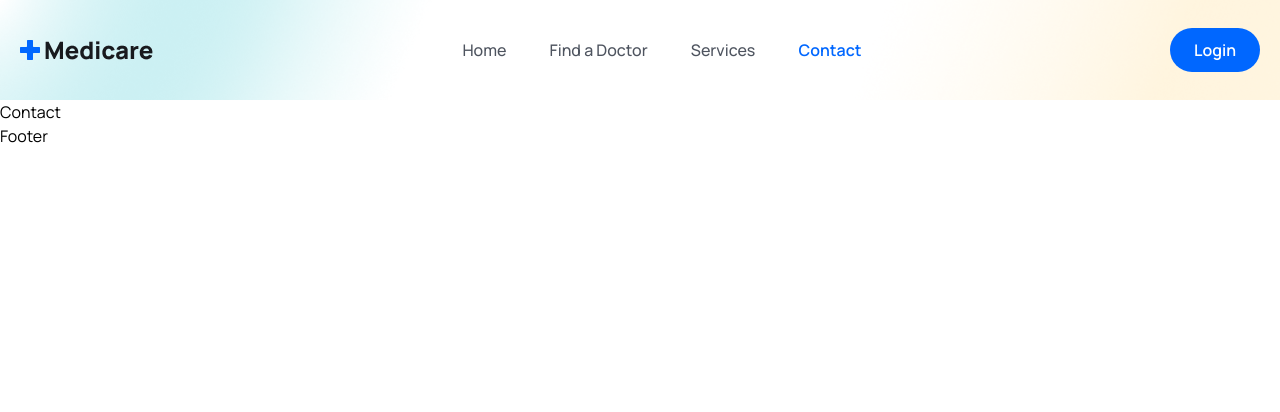
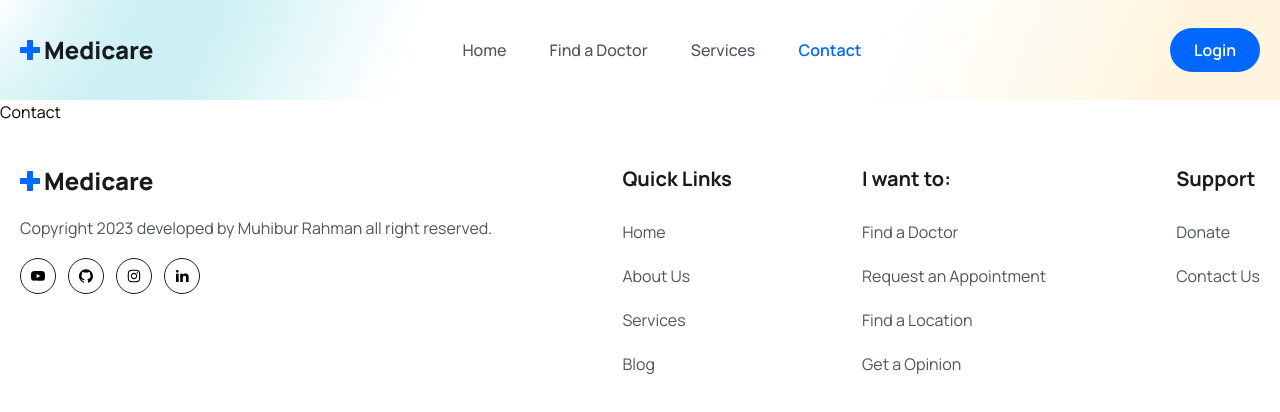
Before and after one commit to Goat95/medicare, a React (Vite) app in the folder frontend/: page /contact in a window 1280 px wide. Shown: the top 412 px of the page. Built offline with nearby package versions, Linux system fonts and the light colour scheme; the HTML template or start-up script is replaced by a standard one.

Commit message:
feat: implement footer section

```diff
--- a/frontend/src/components/Footer/Footer.jsx
+++ b/frontend/src/components/Footer/Footer.jsx
@@ -1,5 +1,159 @@
+import { Link } from "react-router-dom";
+import logo from "../../assets/images/logo.png";
+import { RiLinkedinFill } from "react-icons/ri";
+import {
+  AiFillYoutube,
+  AiFillGithub,
+  AiOutlineInstagram,
+} from "react-icons/ai";
+
+const socialLinks = [
+  {
+    path: "https://www.youtube.com",
+    icon: <AiFillYoutube className="group-hover:text-white w-4 h-5" />,
+  },
+  {
+    path: "https://github.com",
+    icon: <AiFillGithub className="group-hover:text-white w-4 h-5" />,
+  },
+  {
+    path: "https://www.instagram.com",
+    icon: <AiOutlineInstagram className="group-hover:text-white w-4 h-5" />,
+  },
+  {
+    path: "https://www.linkedin.com",
+    icon: <RiLinkedinFill className="group-hover:text-white w-4 h-5" />,
+  },
+];
+
+const quickLinks01 = [
+  {
+    path: "/home",
+    display: "Home",
+  },
+  {
+    path: "/",
+    display: "About Us",
+  },
+  {
+    path: "/services",
+    display: "Services",
+  },
+  {
+    path: "/",
+    display: "Blog",
+  },
+];
+
+const quickLinks02 = [
+  {
+    path: "/find-a-doctor",
+    display: "Find a Doctor",
+  },
+  {
+    path: "/",
+    display: "Request an Appointment",
+  },
+  {
+    path: "/",
+    display: "Find a Location",
+  },
+  {
+    path: "/",
+    display: "Get a Opinion",
+  },
+];
+
+const quickLinks03 = [
+  {
+    path: "/",
+    display: "Donate",
+  },
+  {
+    path: "/contact",
+    display: "Contact Us",
+  },
+];
+
 const Footer = () => {
-  return <div>Footer</div>;
+  const year = new Date().getFullYear();
+
+  return (
+    <footer className="pb-16 pt-10">
+      <div className="container">
+        <div className="flex justify-between flex-col md:flex-row flex-wrap gap-[30px]">
+          <div>
+            <img src={logo} alt="logo" />
+            <p className="text-[16px] leading-7 font-[400] text-textColor mt-4">
+              Copyright {year} developed by Muhibur Rahman all right reserved.
+            </p>
+            <div className="flex items-center gap-3 mt-4">
+              {socialLinks.map((link, index) => (
+                <Link
+                  to={link.path}
+                  key={index}
+                  className="w-9 h-9 border border-solid border-[#181A1E] rounded-full flex items-center justify-center group hover:bg-primaryColor hover:border-none"
+                >
+                  {link.icon}
+                </Link>
+              ))}
+            </div>
+          </div>
+          <div>
+            <h2 className="text-[20px] leading-[30px] font-[700] mb-6 text-headingColor">
+              Quick Links
+            </h2>
+            <ul>
+              {quickLinks01.map((item, index) => (
+                <li key={index} className="mb-4">
+                  <Link
+                    to={item.path}
+                    className="text-[16px] leading-7 font-[400] text-textColor"
+                  >
+                    {item.display}
+                  </Link>
+                </li>
+              ))}
+            </ul>
+          </div>
+          <div>
+            <h2 className="text-[20px] leading-[30px] font-[700] mb-6 text-headingColor">
+              I want to:
+            </h2>
+            <ul>
+              {quickLinks02.map((item, index) => (
+                <li key={index} className="mb-4">
+                  <Link
+                    to={item.path}
+                    className="text-[16px] leading-7 font-[400] text-textColor"
+                  >
+                    {item.display}
+                  </Link>
+                </li>
+              ))}
+            </ul>
+          </div>
+          <div>
+            <h2 className="text-[20px] leading-[30px] font-[700] mb-6 text-headingColor">
+              Support
+            </h2>
+            <ul>
+              {quickLinks03.map((item, index) => (
+                <li key={index} className="mb-4">
+                  <Link
+                    to={item.path}
+                    className="text-[16px] leading-7 font-[400] text-textColor"
+                  >
+                    {item.display}
+                  </Link>
+                </li>
+              ))}
+            </ul>
+          </div>
+        </div>
+      </div>
+    </footer>
+  );
 };
 
 export default Footer;
```
